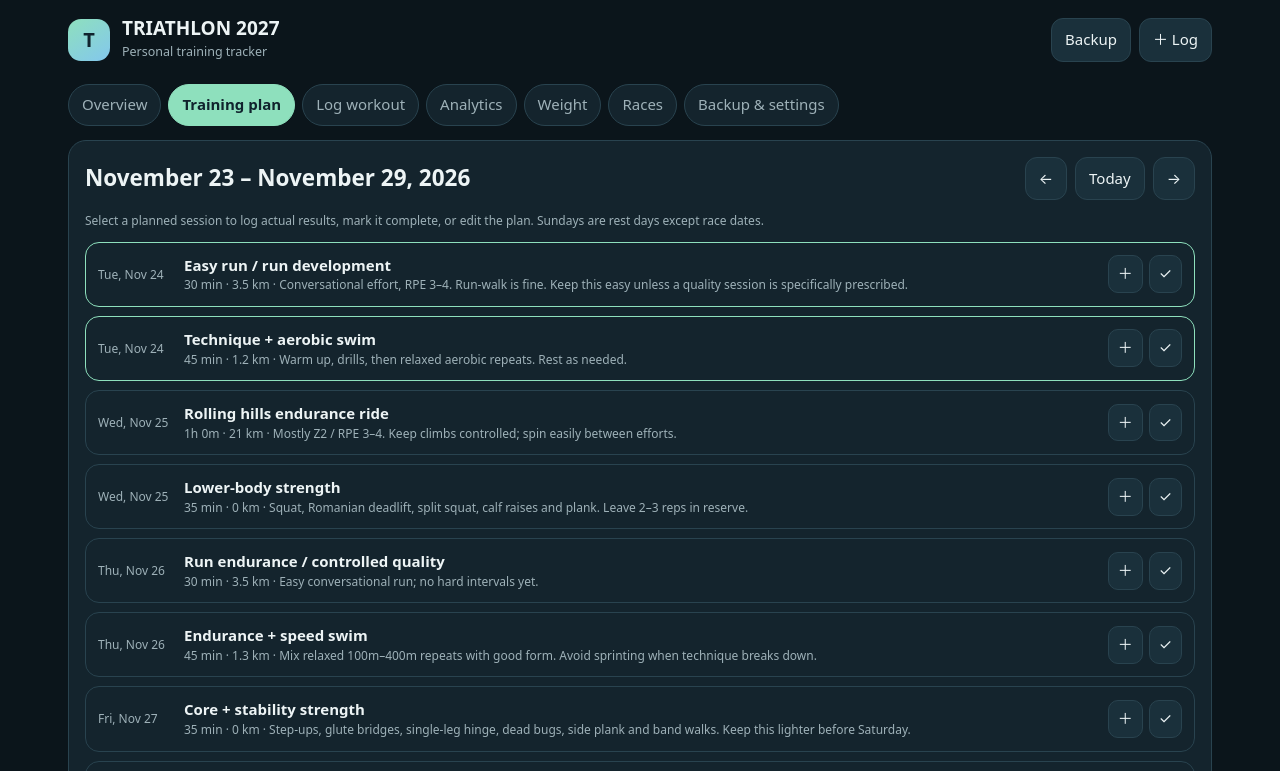
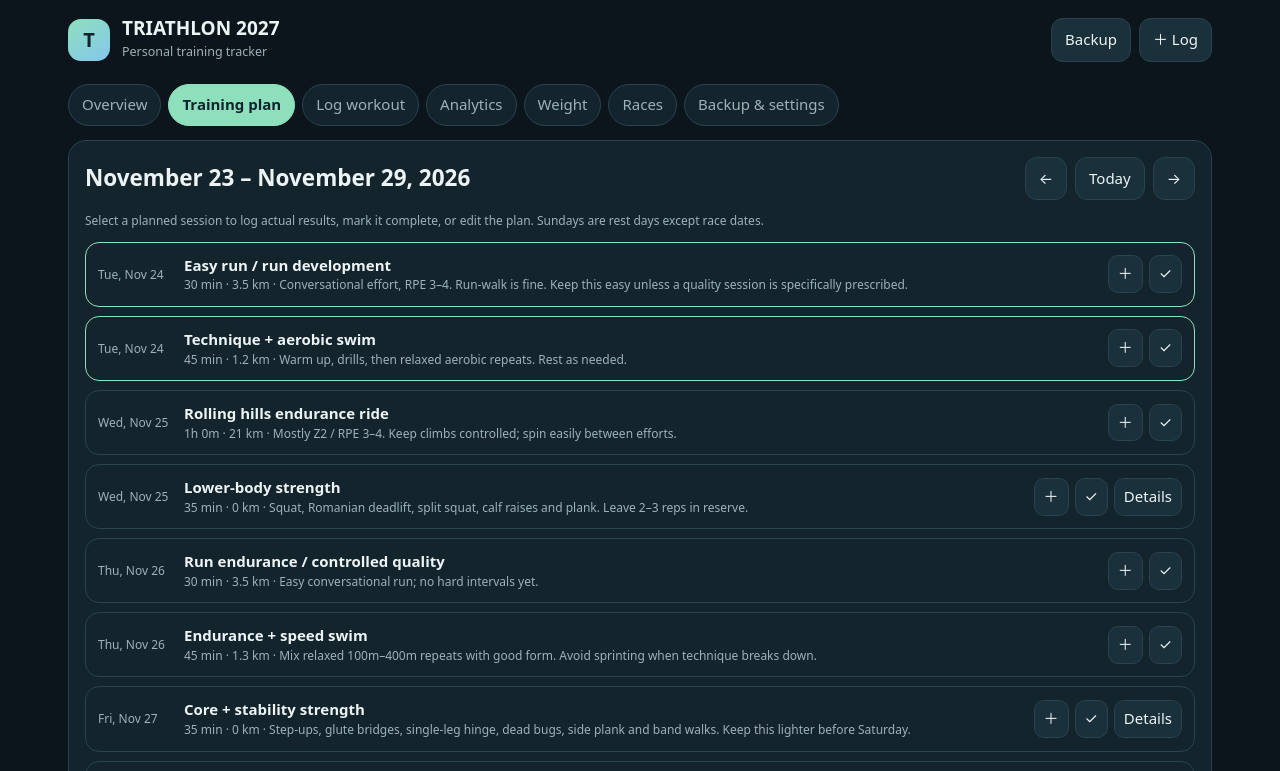
Before and after one commit to peter-0802/triathlon-2027-tracker, a plain HTML site: page index.html in a window 1280 px wide. Both pictures are taken after a click on the button "Training plan". Shown: the top 771 px of the page. Drawn offline with Linux system fonts and the light colour scheme.

Commit message:
Add files via upload

```diff
--- a/index.html
+++ b/index.html
@@ -173,7 +173,7 @@ function actualFor(date,type){return state.workouts.filter(w=>w.date===date&&(w.
 function completed(plan){return state.workouts.some(w=>w.date===plan.date&&(w.type===plan.type|| (plan.type==='Run'&&w.type==='Brick')))}
 function fmtDuration(m){if(!m)return '—';let h=Math.floor(m/60),r=m%60;return h?`${h}h ${r}m`:`${r} min`}
 function safe(s){return String(s??'').replace(/[&<>"']/g,c=>({'&':'&amp;','<':'&lt;','>':'&gt;','"':'&quot;',"'":'&#39;'}[c]))}
-function nav(view){document.querySelectorAll('.nav button').forEach(b=>b.classList.toggle('active',b.dataset.view===view));document.querySelectorAll('.view').forEach(v=>v.classList.toggle('active',v.id===view));if(view==='analytics')drawAnalytics();if(view==='calendar')renderCalendar();if(view==='weight')renderWeight()}
+function nav(view){document.querySelectorAll('.nav button').forEach(b=>b.classList.toggle('active',b.dataset.view===view));document.querySelectorAll('.view').forEach(v=>v.classList.toggle('active',v.id===view));if(view==='analytics')renderAnalytics();if(view==='calendar')renderCalendar();if(view==='weight')renderWeight();if(view==='strength')renderStrength('wed')}
 document.querySelectorAll('.nav button').forEach(b=>b.onclick=()=>nav(b.dataset.view));
 document.querySelectorAll('[data-goto]').forEach(b=>b.onclick=()=>nav(b.dataset.goto));
 function renderDashboard(){
@@ -195,8 +195,9 @@ function renderCalendar(){
  const base=addDays(weekStart(todayISO()),weekOffset*7),end=addDays(base,6);
  $('calTitle').textContent=fmtDate(base,{month:'long',day:'numeric'})+' – '+fmtDate(end,{month:'long',day:'numeric',year:'numeric'});
  const days=[];for(let s=base;s<=end;s=addDays(s,1)){if(s<START||s>END)continue;days.push(...flattenPlan(s))}
- $('calendarList').innerHTML=days.map((p,i)=>{let isdone=completed(p);return `<div class="day ${p.date===todayISO()?'today':''} ${isdone?'done':''}"><div class="date">${fmtDate(p.date,{weekday:'short',month:'short',day:'numeric'})}</div><div><strong>${safe(p.title)}</strong><div class="desc">${p.duration?fmtDuration(p.duration):'Race / rest'} · ${p.distance||0} km · ${safe(p.detail)}</div></div><div class="day-actions"><button class="iconbtn" data-log="${p.date}" data-type="${p.type}" title="Log this session">＋</button><button class="iconbtn" data-done="${p.date}" data-type="${p.type}" title="Mark complete">✓</button></div></div>`}).join('')||'<div class="empty">No plan in this week.</div>';
+ $('calendarList').innerHTML=days.map((p,i)=>{let isdone=completed(p);return `<div class="day ${p.date===todayISO()?'today':''} ${isdone?'done':''}"><div class="date">${fmtDate(p.date,{weekday:'short',month:'short',day:'numeric'})}</div><div><strong>${safe(p.title)}</strong><div class="desc">${p.duration?fmtDuration(p.duration):'Race / rest'} · ${p.distance||0} km · ${safe(p.detail)}</div></div><div class="day-actions"><button class="iconbtn" data-log="${p.date}" data-type="${p.type}" title="Log this session">＋</button><button class="iconbtn" data-done="${p.date}" data-type="${p.type}" title="Mark complete">✓</button>${p.type==='Strength'?`<button class="iconbtn" data-strength-open="1" title="Open strength library">Details</button>`:''}</div></div>`}).join('')||'<div class="empty">No plan in this week.</div>';
  $('calendarList').querySelectorAll('[data-log]').forEach(b=>b.onclick=()=>{openLog(b.dataset.log,b.dataset.type);nav('log')});
+ $('calendarList').querySelectorAll('[data-strength-open]').forEach(b=>b.onclick=()=>nav('strength'));
  $('calendarList').querySelectorAll('[data-done]').forEach(b=>b.onclick=()=>{let date=b.dataset.done,type=b.dataset.type;let existing=state.workouts.find(w=>w.date===date&&w.type===type);if(existing){toast('A workout of this type is already logged.')}else{state.workouts.push({id:crypto.randomUUID(),date,type,duration:0,distance:0,status:'Completed',notes:'Marked complete from training plan'});save();toast('Marked complete')}})
 }
 function openLog(date=todayISO(),type='Run'){
--- a/sw.js
+++ b/sw.js
@@ -1,4 +1,4 @@
-const CACHE='triathlon-2027-v1';
+const CACHE='triathlon-2027-v2';
 const FILES=['./','./index.html','./manifest.json','./icon.svg'];
 self.addEventListener('install',e=>e.waitUntil(caches.open(CACHE).then(c=>c.addAll(FILES))));
 self.addEventListener('activate',e=>e.waitUntil(caches.keys().then(keys=>Promise.all(keys.filter(k=>k!==CACHE).map(k=>caches.delete(k))))));
```
